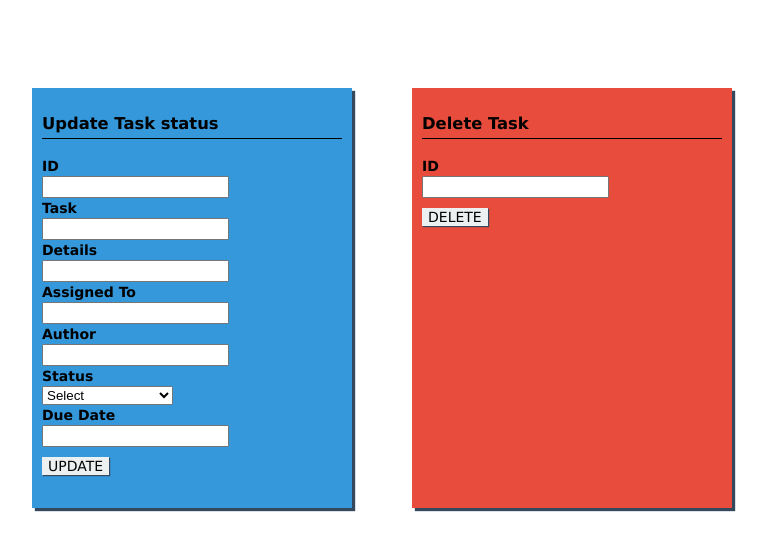
After one commit to lornatumuhairwe/To-do-list, a Node server app: template views/update.hbs in a window 1280 px wide. The commit adds this page. Shown: the top 551 px of the page, without its empty margins (26-793 px from the left). Run offline with Node 20, Linux system fonts and the light colour scheme; the template is opened without the code that fills it, so the values that code supplies are empty; some libraries are stand-ins or nearby versions.

Commit message:
Change in structure

```diff
--- a/app.js
+++ b/app.js
@@ -5,7 +5,6 @@ var logger = require('morgan');
 var cookieParser = require('cookie-parser');
 var bodyParser = require('body-parser');
 var hbs = require('express-handlebars');
-
 
 var index = require('./routes/index');
 //var users = require('./routes/users');
@@ -26,6 +25,7 @@ app.use(cookieParser());
 app.use(express.static(path.join(__dirname, 'public')));
 
 app.use('/', index);
+app.use('/delete/*', index);
 //app.use('/users', users);
 
 // catch 404 and forward to error handler
--- /dev/null
+++ b/public/javascripts/scripts.js
@@ -0,0 +1,62 @@
+/**
+ * Created by ltumuhairwe on 12/13/16.
+ */
+$( function() {
+    $( "#datepicker" ).datepicker();
+
+    getTasks();
+    var addButton = document.getElementById("addButton");
+
+    var addTask = document.getElementById("add-task");
+    addButton.onclick = function () {
+        window.event.preventDefault();
+        var data = new FormData(addTask);
+        var req= new XMLHttpRequest();
+        req.onreadystatechange = function () {
+            getTasks();
+        };
+        req.send(data);
+    }
+} );
+
+function getTasks() {
+    var xhttp = new XMLHttpRequest();
+    xhttp.onreadystatechange = function () {
+        if (this.readyState == 4 && this.status == 200){
+
+            var tasks = document.getElementById("tasks");
+            jsonItems = JSON.parse(this.responseText);
+
+            getTasks2(function (taskString) {
+                tasks.innerHTML = taskString;
+            })
+        }
+    };
+    xhttp.open("GET", "/get-data", true);
+    xhttp.send();
+}
+
+function getTasks2 (callback) {
+    var taskString = '';
+    for (i=0; i<jsonItems.length; i++){
+        taskString += "<article class='item'>\
+                <div>Task: "+jsonItems[i].title+"</div>\
+                <div>Details: "+jsonItems[i].details+"</div>\
+                <div>Assigned to: "+jsonItems[i].toDoTask+"</div>\
+                <div>Author: "+jsonItems[i].author+"</div>\
+                <div>Status: "+jsonItems[i].status+"</div>\
+                <div>Due Date: "+jsonItems[i].datepicker+"</div>\
+                <form action='delete' method='post'>\
+                <button type='submit'>Delete</button>\
+                <input type='hidden' name='task' value='"+jsonItems[i]._id+"' />\
+                </form>\
+                <form action='complete' method='post'>\
+                <button type='submit'>Complete</button>\
+                <input type='hidden' name='task' value='"+jsonItems[i]._id+"' />\
+                </form>\
+                </article>";
+        if (i===(jsonItems.length-1)){
+            callback(taskString);
+        }
+    }
+}
--- a/public/stylesheets/style.css
+++ b/public/stylesheets/style.css
@@ -36,6 +36,8 @@ section h3 {
 
 .get {
   background: #ecf0f1;
+  width: 60%;
+  font-size: medium;
 }
 
 .update {
--- a/routes/index.js
+++ b/routes/index.js
@@ -9,6 +9,7 @@ var userDataSchema = new Schema({
     details: String,
     toDoTask: String,
     status: String,
+    datepicker: String,
     author: String
 }, {collection: 'user-data'});
 
@@ -21,9 +22,10 @@ router.get('/', function(req, res, next) {
 });
 
 router.get('/get-data', function(req, res, next){
-    UserData.find()
+    UserData.find().sort('-_id')
         .then(function (doc) {
-            res.render('index', {items: doc});
+            //res.render('index', {items: doc});
+            res.send(JSON.stringify(doc));
         });
 
 });
@@ -34,13 +36,15 @@ router.post('/insert', function(req, res, next){
 		details: req.body.details,
         toDoTask: req.body.toDoTask,
         status: req.body.status,
+        datepicker: req.body.datepicker,
 		author: req.body.author
 	};
 
 	var data = new UserData(item);
 	data.save();
 
-	res.redirect('/get-data');
+	res.send(JSON.stringify({'success':1}));
+	//res.redirect('/');
 });
 
 router.post('/update', function(req, res, next){
@@ -49,6 +53,7 @@ router.post('/update', function(req, res, next){
         details: req.body.details,
         toDoTask: req.body.toDoTask,
         status: req.body.status,
+        datepicker: req.body.datepicker,
         author: req.body.author
     };
 
@@ -62,6 +67,7 @@ router.post('/update', function(req, res, next){
         doc.details = req.body.details,
         doc.toDoTask = req.body.toDoTask,
         doc.status = req.body.status,
+        doc.datepicker = req.body.datepicker,
         doc.author = req.body.author;
         doc.save();
 
@@ -71,10 +77,23 @@ router.post('/update', function(req, res, next){
 });
 
 router.post('/delete', function(req, res, next){
-    var id = req.body.id;
+    var id = req.body.task;
     UserData.findByIdAndRemove(id).exec();
 
-    res.redirect('/get-data');
+    res.redirect('/');
+});
+
+router.post('/complete', function(req, res, next){
+    var id = req.body.task;
+    UserData.findById(id, function (err, doc) {
+        if (err) {
+            console.log('No entry found');
+        }
+        doc.status = "Complete";
+        doc.save();
+    });
+
+    res.redirect('/');
 });
 
 module.exports = router;
--- a/views/layouts/layout.hbs
+++ b/views/layouts/layout.hbs
@@ -3,7 +3,11 @@
 <head>
     <meta charset="UTF-8">
     <title>{{ title }}</title>
+    <link rel="stylesheet" href="//code.jquery.com/ui/1.12.1/themes/base/jquery-ui.css">
     <link rel='stylesheet', href='/stylesheets/style.css'>
+    <script src="https://code.jquery.com/jquery-1.12.4.js"></script>
+    <script src="https://code.jquery.com/ui/1.12.1/jquery-ui.js"></script>
+    <script src="/javascripts/scripts.js"></script>
 </head>
 <body>
 	{{{ body }}}
--- /dev/null
+++ b/views/update.hbs
@@ -0,0 +1,51 @@
+<section class="update">
+    <h3>Update Task status</h3>
+    <form action="/update" method="post">
+        <div class="input">
+            <label for="id">ID</label>
+            <input type="text" id="id" name="id">
+        </div>
+        <div class="input">
+            <label for="title">Task</label>
+            <input type="text" id="title" name="title">
+        </div>
+        <div class="input">
+            <label for="details">Details</label>
+            <input type="text" id="details" name="details">
+        </div>
+        <div class="input">
+            <label for="toDoTask">Assigned To</label>
+            <input type="text" id="toDoTask" name="toDoTask">
+        </div>
+        <div class="input">
+            <label for="author">Author</label>
+            <input type="text" id="author" name="author">
+        </div>
+        <div class="input">
+            <label for="status">Status</label>
+            <select name="status">
+                <option>Select</option>
+                <option value="Recently assigned">Recently assigned</option>
+                <option value="Pending">Pending</option>
+                <option value="Complete">Complete</option>
+                <option value="Incomplete">Incomplete</option>
+            </select>
+        </div>
+        <div class="input">
+            <label for="datepicker">Due Date</label>
+            <input type="text" id="datepicker" name="datepicker">
+        </div>
+        <button type="submit">UPDATE</button>
+    </form>
+</section>
+</section>
+<section class="delete">
+    <h3>Delete Task</h3>
+    <form action="/delete" method="post">
+        <div class="input">
+            <label for="id">ID</label>
+            <input type="text" id="id" name="id">
+        </div>
+        <button type="submit">DELETE</button>
+    </form>
+</section>
```
Also changed, not shown: views/index.hbs (+28 -19 lines).
